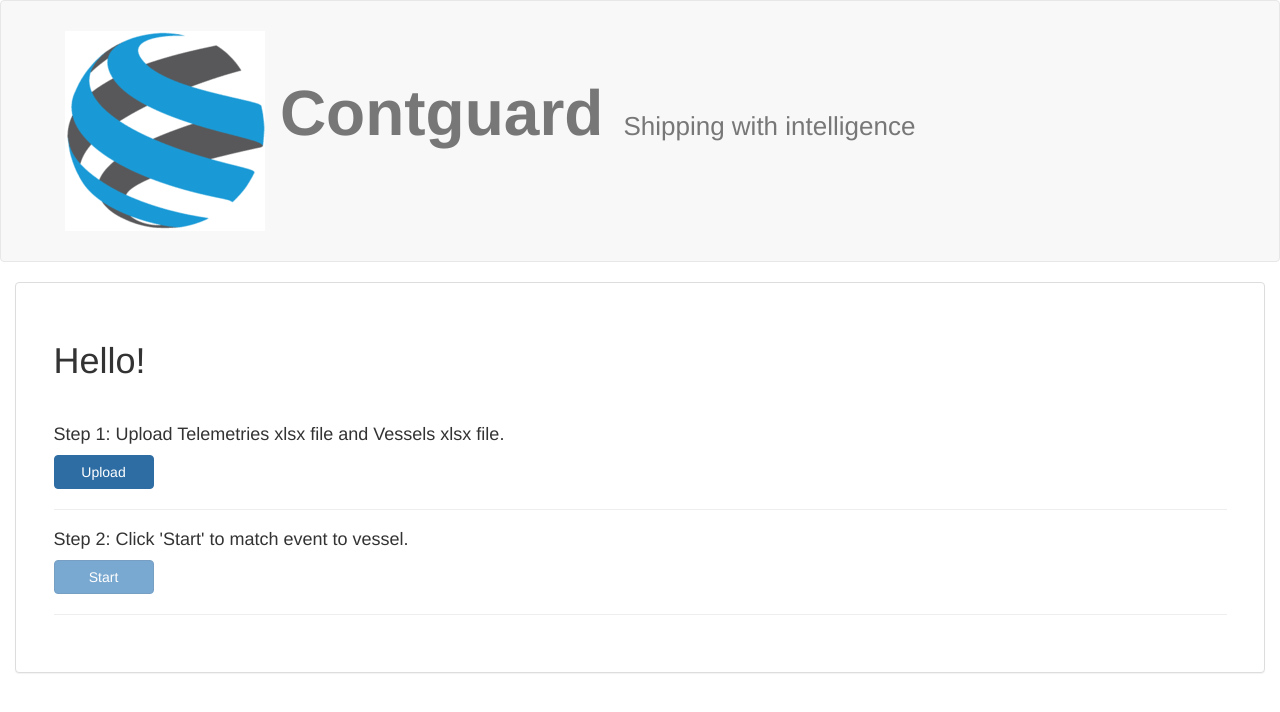
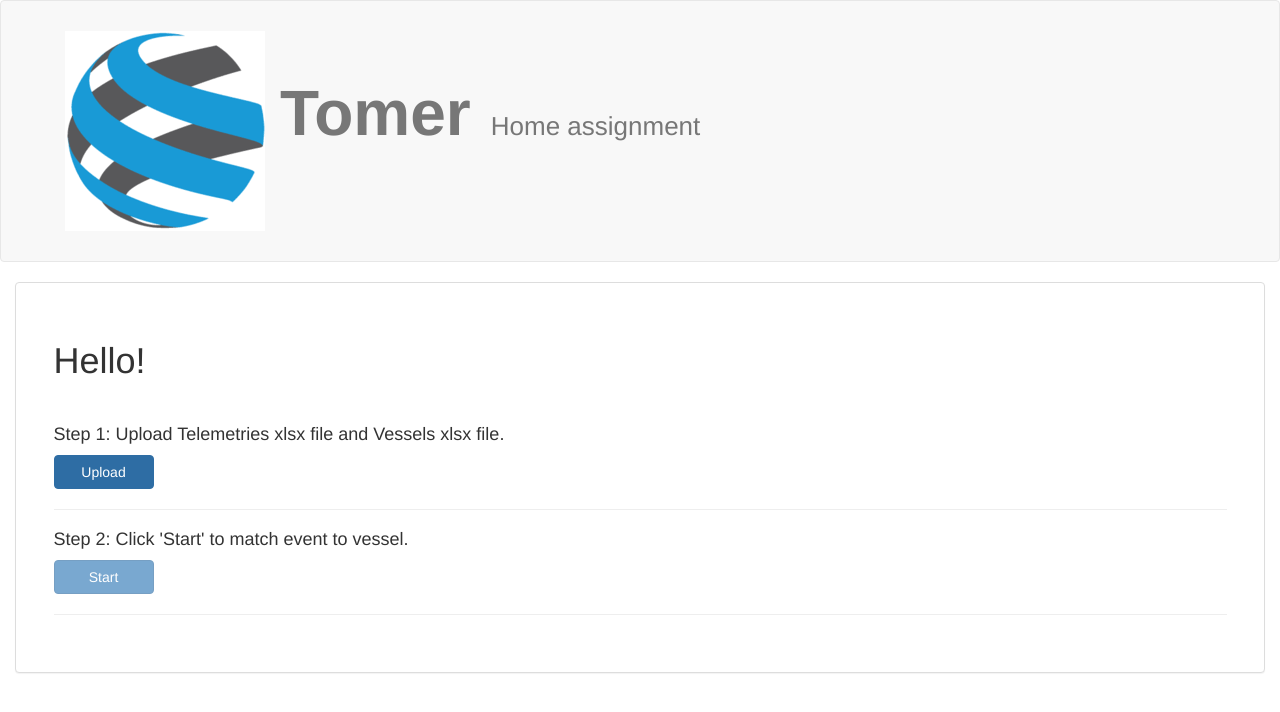
Before and after one commit to tomershatz123/cont, an Angular app: page /start in a window 1280 px wide. Shown: the top 712 px of the page. Built offline with nearby package versions, Linux system fonts and the light colour scheme.

Commit message:
Add files via upload

```diff
--- a/src/app/app.component.html
+++ b/src/app/app.component.html
@@ -4,11 +4,11 @@
     <img src="./assets/logo.png">
     <a class="navbar-brand" href="#">
       <span style="font-size:64px;">
-        <b>Contguard</b>
+        <b>Tomer</b>
       </span>
       &nbsp;&nbsp;
       <span style="font-size:26px;">
-          Shipping with intelligence
+          Home assignment
         </span>
     </a>
   </div>
```
